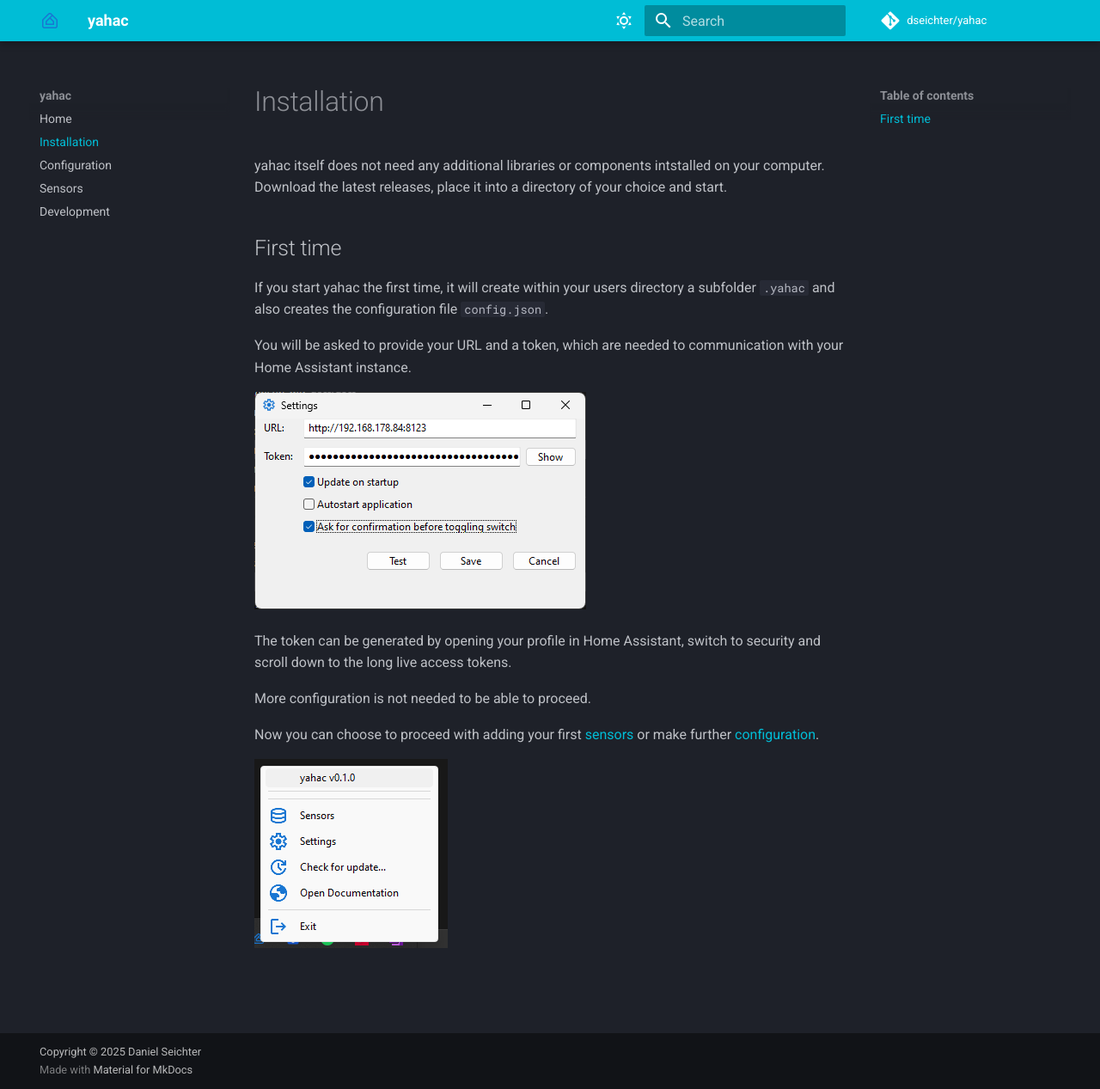
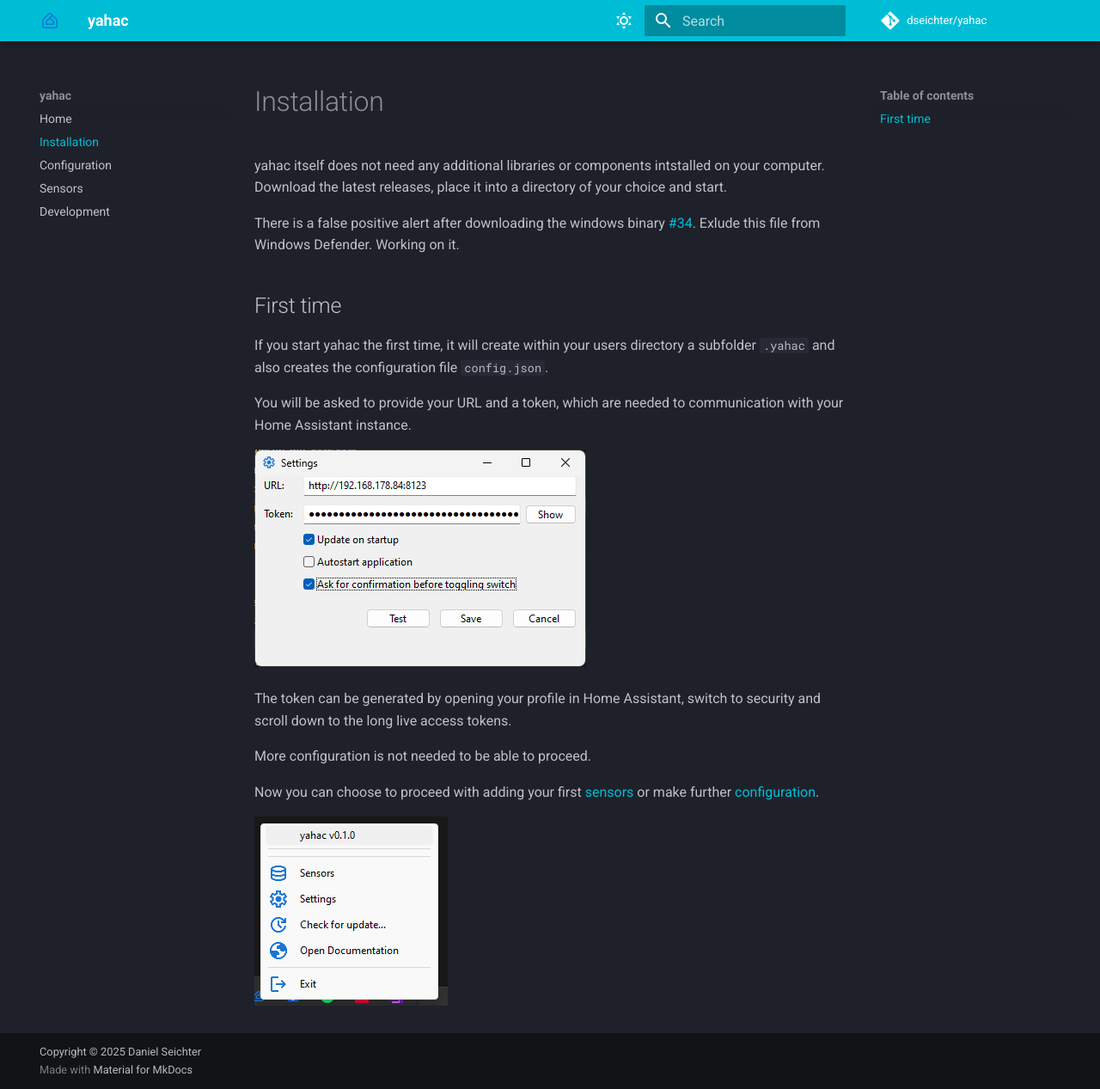
Before and after one commit to dseichter/yahac, an MkDocs documentation site: the page built from docs/docs/installation.md, in a window 1280 px wide and 1267 px high. Shown: the whole window at 86% size. Built offline with MkDocs 1.6.1 and Material for MkDocs 9.7.7, drawn with Linux system fonts in a browser that asks for light colours; comment, search, counter and statistics services are not loaded.

Commit message:
Add note for #34 regarding false positive

```diff
--- a/docs/docs/installation.md
+++ b/docs/docs/installation.md
@@ -1,6 +1,8 @@
 # Installation
 
 yahac itself does not need any additional libraries or components intstalled on your computer. Download the latest releases, place it into a directory of your choice and start.
+
+There is a false positive alert after downloading the windows binary [#34](https://github.com/dseichter/yahac/issues/34). Exlude this file from Windows Defender. Working on it.
 
 ## First time
 
```
Also changed, not shown: README.md.
